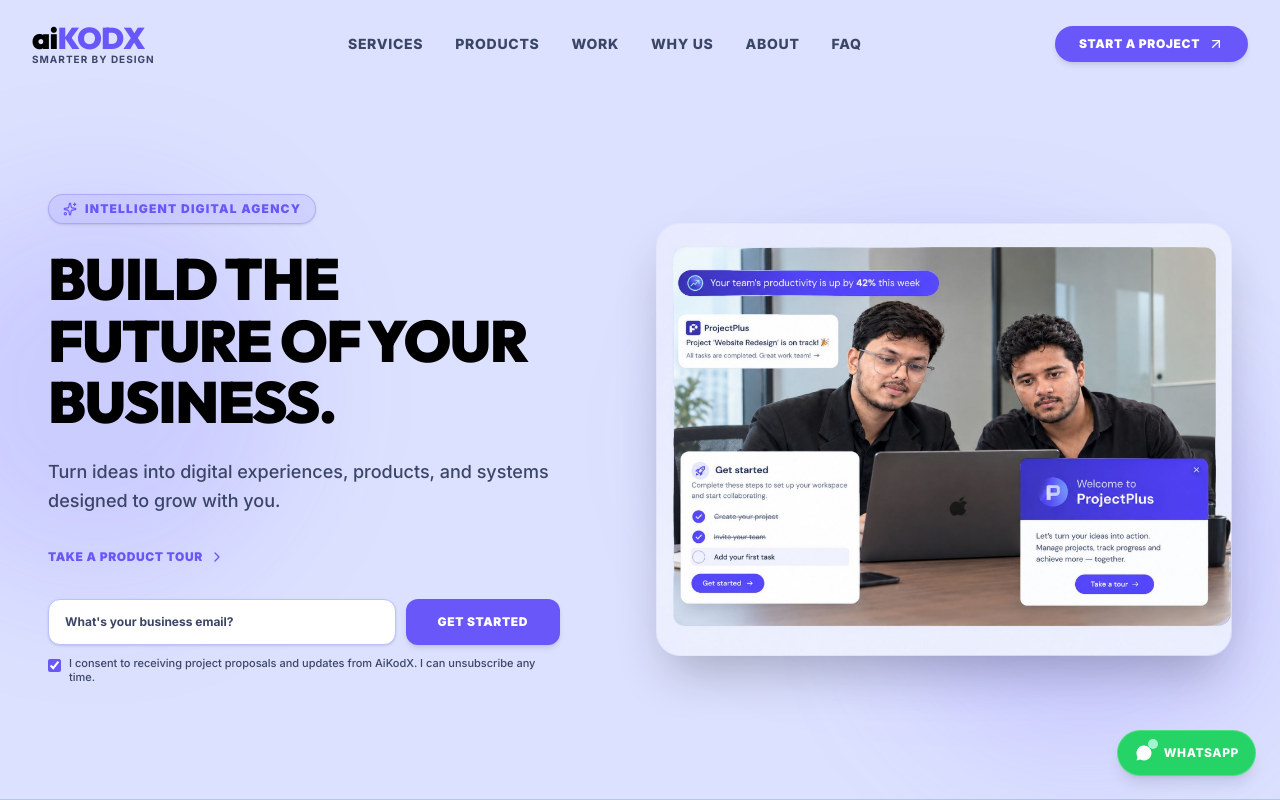
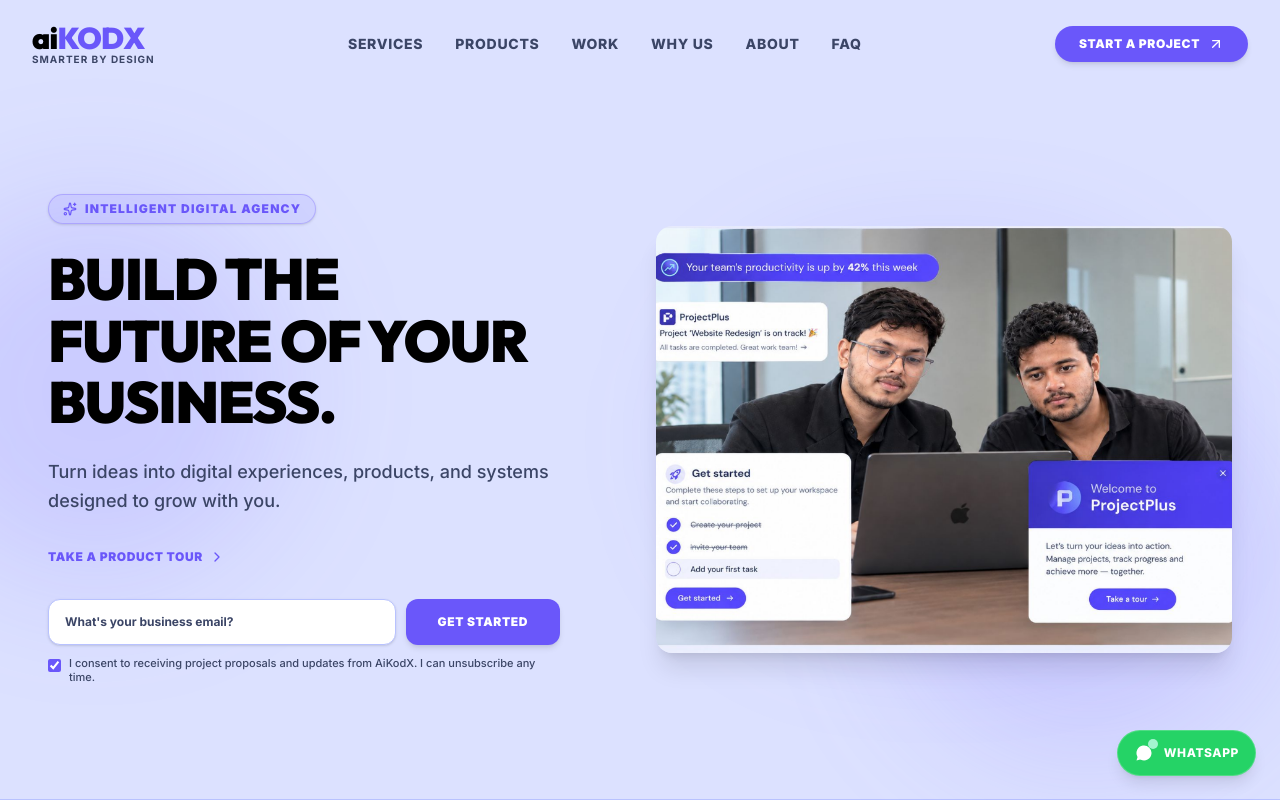
Before and after one commit to shivabhardwaj4545-art/Company, a Next.js app: page / in a window 1280 px wide. Shown: the top 800 px of the page. Built offline with nearby package versions, Linux system fonts and the light colour scheme.

Commit message:
style: remove outer container frame from hero showcase banner image

```diff
--- a/src/components/sections/HeroSection.tsx
+++ b/src/components/sections/HeroSection.tsx
@@ -118,8 +118,8 @@
             {/* Background Ambient Glow */}
             <div className="absolute top-1/2 left-1/2 -translate-x-1/2 -translate-y-1/2 w-4/5 h-4/5 bg-[#6a57fa]/20 blur-3xl rounded-full pointer-events-none" />
 
-            {/* Clean Rounded Showcase Image with rounded-3xl border radius */}
-            <div className="relative z-10 rounded-3xl overflow-hidden shadow-2xl border border-white/20 hover:scale-[1.01] transition-transform duration-500">
+            {/* Clean Rounded Showcase Image */}
+            <div className="relative z-10 rounded-2xl overflow-hidden shadow-xl hover:scale-[1.01] transition-transform duration-500">
               {/* eslint-disable-next-html-extension */}
               <img
                 src="/hero-showcase.png"
```
Also changed, not shown: public/hero-showcase.png.
